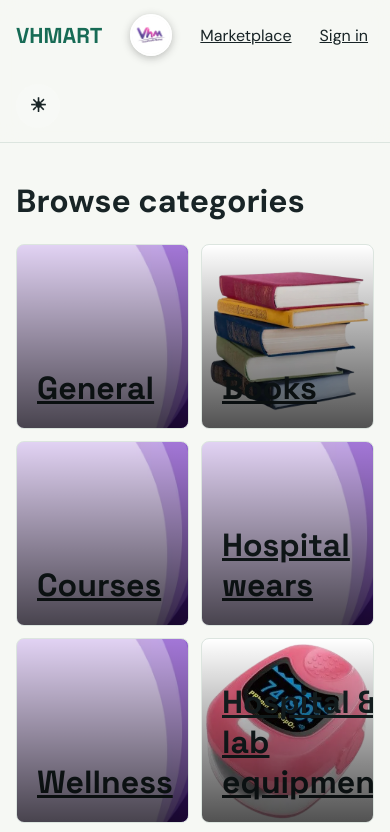
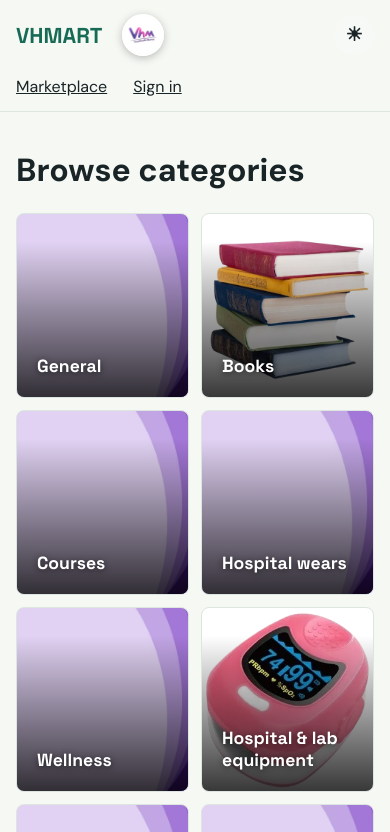
Before and after one commit to Viktor-Ken/VHMART, a website: page categories.html in a window 390 px wide. Shown: the top 832 px of the page. Drawn offline with Linux system fonts and the light colour scheme.

Commit message:
Fix phone header wrapping, category card text, and tablet admin nav overflow

```diff
--- a/css/main.css
+++ b/css/main.css
@@ -181,3 +181,26 @@ button, .button { border: 0; border-radius: 6px; cursor: pointer; display: inlin
 @media (max-width: 800px) { .picks-grid { --cols: 2; } }
 .brand-avatar { flex: none; aspect-ratio: 1; }
 @media (max-width: 480px) { .arrival-hero { min-height: 455px; } .arrival-hero > img { width: 84%; height: auto; right: 0; bottom: 0; margin-top: 0; } }
+
+/* Phone header: brand, logo and light/dark button on one row, links underneath */
+@media (max-width: 720px) {
+  .nav { gap: 10px 12px; }
+  .nav > .brand { order: 0; }
+  .nav > .brand-avatar { order: 1; }
+  .nav > .theme-toggle { order: 2; margin-left: auto; width: 40px; min-height: 40px; }
+  .nav > .nav-links, .nav > a:not(.brand) { order: 3; }
+  .nav-links { flex-wrap: wrap; overflow: visible; gap: 8px 18px; }
+  .nav-links a, .nav > a:not(.brand), .nav-links .session-signout { white-space: nowrap; }
+  .nav > a:not(.brand) { margin-right: 6px; }
+}
+.category-card { text-decoration: none; }
+.category-card h3 { overflow-wrap: anywhere; hyphens: auto; max-width: 100%; }
+@media (max-width: 720px) {
+  .nav::after { content: ''; order: 3; flex-basis: 100%; height: 0; }
+  .nav > .nav-links, .nav > a:not(.brand) { order: 4; }
+}
+.category-card h3 { min-width: 0; flex: 1; text-shadow: 0 1px 6px rgba(0,0,0,.6); }
+.category-card::before { background: linear-gradient(rgba(0,0,0,0) 15%, rgba(0,0,0,.78)); }
+.category-card h2 { position: relative; color: #fff; margin: 0; font: 700 1.3rem 'Space Grotesk', sans-serif; min-width: 0; flex: 1; overflow-wrap: anywhere; text-shadow: 0 1px 6px rgba(0,0,0,.6); }
+@media (max-width: 767px) { .category-card h2 { font-size: 1.1rem; } }
+@media (max-width: 1024px) { .nav { flex-wrap: wrap; gap: 10px 20px; } }
```
